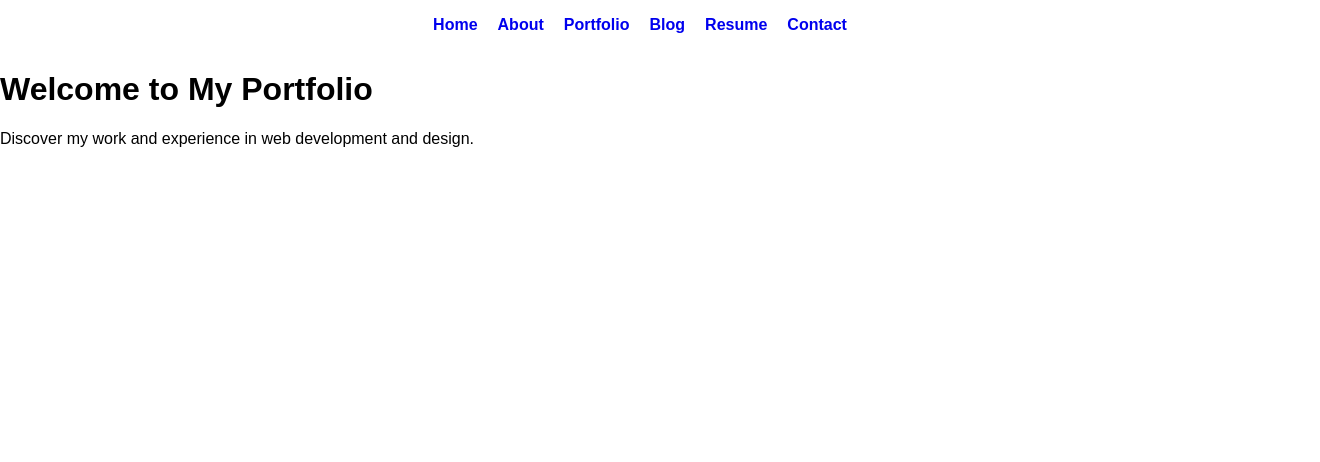
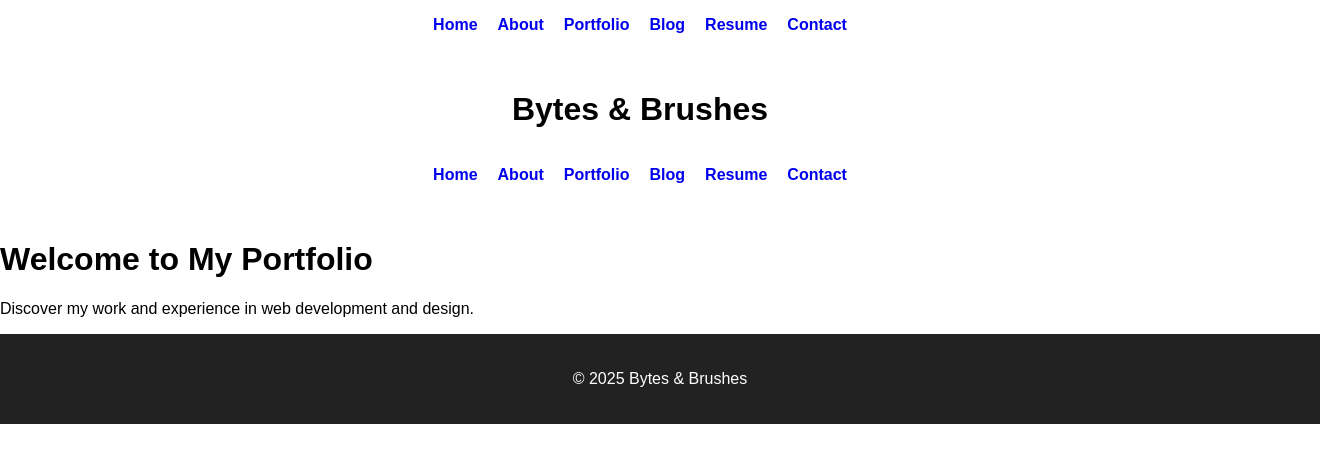
Before and after one commit to christynicholas-co/portfolio-react, a React (Create React App) app: page / in a window 1280 px wide. Shown: the top 462 px of the page, 1320 px wide, since content can reach past the window. Built offline with nearby package versions, Linux system fonts and the light colour scheme.

Commit message:
Updated layout structure and addic basic styles

```diff
--- a/src/components/Footer.js
+++ b/src/components/Footer.js
@@ -1 +1,12 @@
+import React from "react";
 import "../styles/Footer.css";
+
+const Footer = () => {
+  return (
+    <footer className="footer">
+      <p>© 2025 Bytes & Brushes</p>
+    </footer>
+  );
+};
+
+export default Footer;
--- a/src/pages/Home.js
+++ b/src/pages/Home.js
@@ -1,4 +1,6 @@
 import React from "react";
+import Header from "../components/Header";
+import Footer from "../components/Footer";
 
 import "../styles/Header.css";
 import "../styles/Footer.css";
@@ -9,8 +11,12 @@ import "../styles/ContentBlocks.css";
 const Home = () => {
   return (
     <div>
-      <h1>Welcome to My Portfolio</h1>
-      <p>Discover my work and experience in web development and design.</p>
+      <Header />
+      <main>
+        <h1>Welcome to My Portfolio</h1>
+        <p>Discover my work and experience in web development and design.</p>
+      </main>
+      <Footer />
     </div>
   );
 };
--- a/src/styles/Footer.css
+++ b/src/styles/Footer.css
@@ -1,6 +1,9 @@
 .footer {
-    text-align: center;
-    padding: 20px;
-    background: #222;
-    color: white;
-  }
+  text-align: center;
+  padding: 20px;
+  background: #222;
+  color: white;
+  position: relative;
+  bottom: 0;
+  width: 100%;
+}
```
